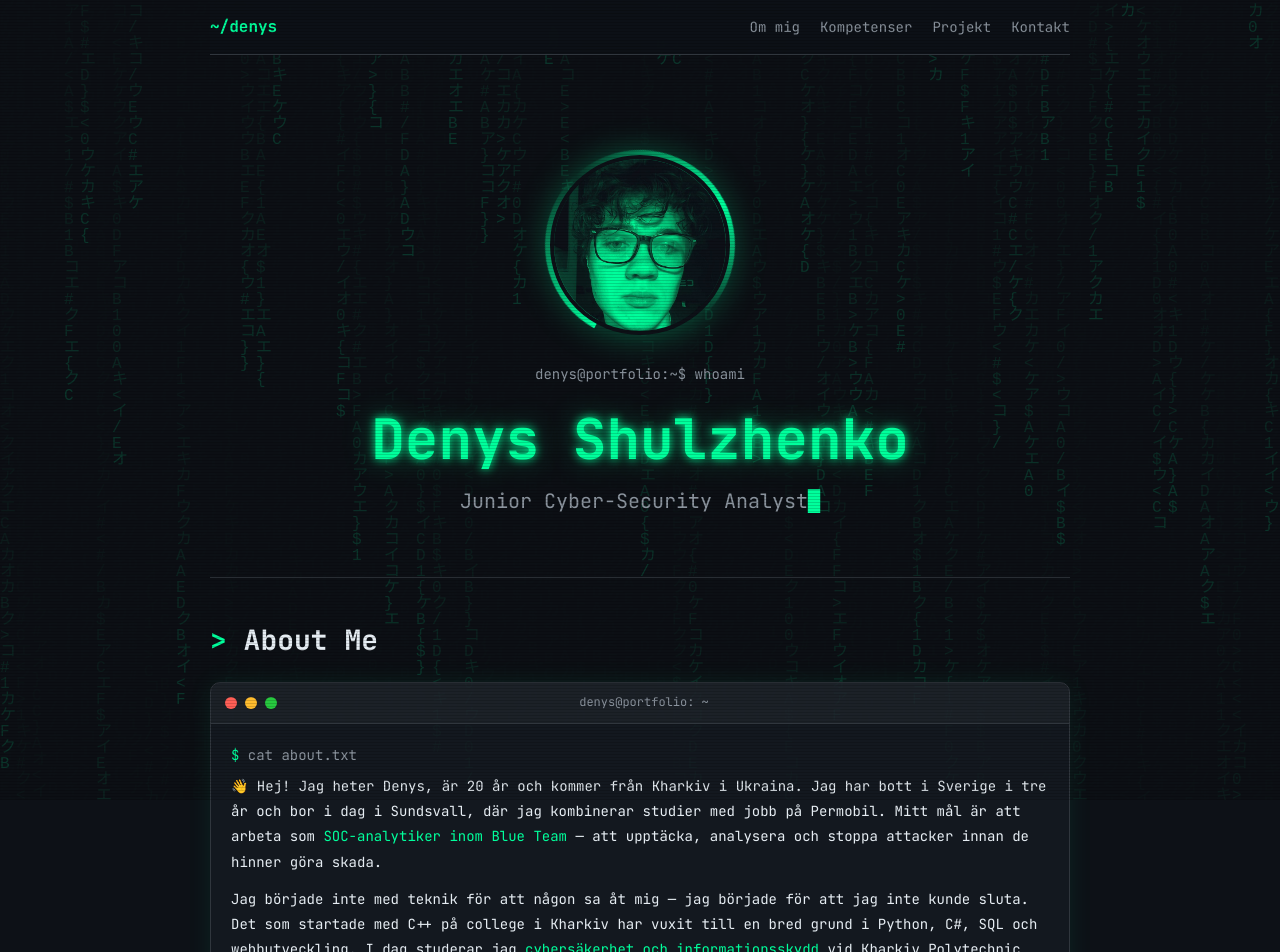
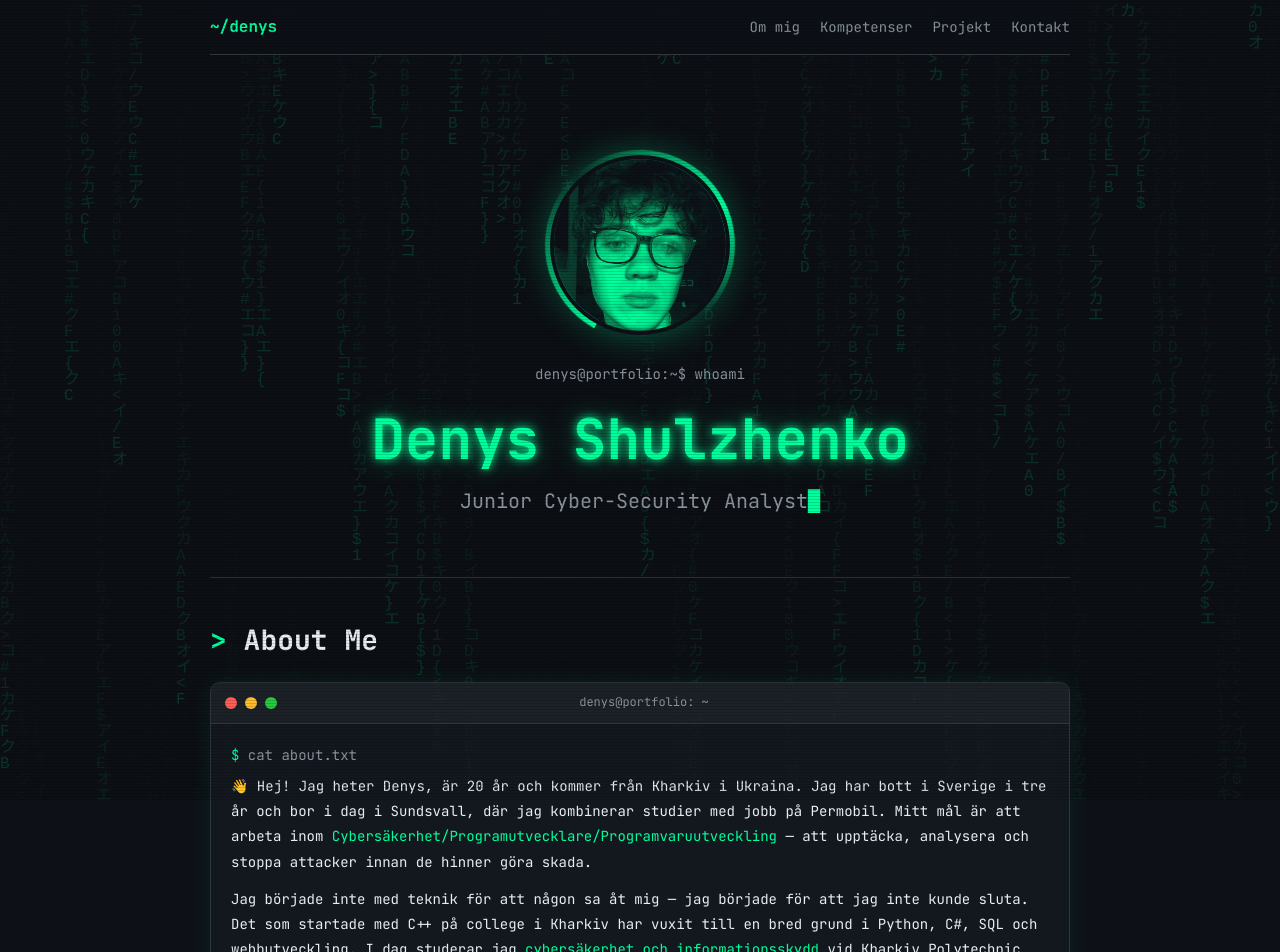
Before and after one commit to Mattheuszu/WebPortfolio, a React (Vite) app: page / in a window 1280 px wide. Shown: the top 952 px of the page. Built offline with nearby package versions, Linux system fonts and the light colour scheme.

Commit message:
Fix Terminal/About och App-struktur

```diff
--- a/src/components/About.jsx
+++ b/src/components/About.jsx
@@ -27,8 +27,8 @@ function About() {
                     <p className="bio">
                         👋 Hej! Jag heter Denys, är 20 år och kommer från Kharkiv i Ukraina.
                         Jag har bott i Sverige i tre år och bor i dag i Sundsvall, där jag
-                        kombinerar studier med jobb på Permobil. Mitt mål är att arbeta som{' '}
-                        <span className="hl">SOC-analytiker inom Blue Team</span> — att upptäcka,
+                        kombinerar studier med jobb på Permobil. Mitt mål är att arbeta inom{' '}
+                        <span className="hl">Cybersäkerhet/Programutvecklare/Programvaruutveckling</span> — att upptäcka,
                         analysera och stoppa attacker innan de hinner göra skada.
                     </p>
 
```
